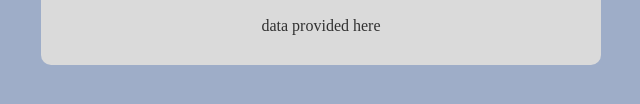
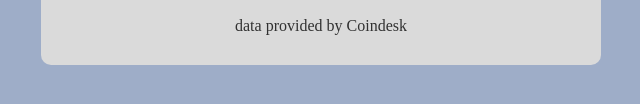
Before and after one commit to akanbiusman/localBitcoinAPI, a plain HTML site: page index.html in a window 1280 px wide. Shown: the part 388-492 px from the top of the page, 319-959 px from the left. Drawn offline with Linux system fonts and the light colour scheme; no server answers.

Commit message:
Update index.html

```diff
--- a/index.html
+++ b/index.html
@@ -18,7 +18,7 @@
             <div class="area">
 
             </div>
-            <a href="https://api.coindesk.com/v1/bpi/currentprice.json">data provided here</a>
+            <a href="https://api.coindesk.com/v1/bpi/currentprice.json">data provided by Coindesk</a>
         </div>
     </div>
 
```
